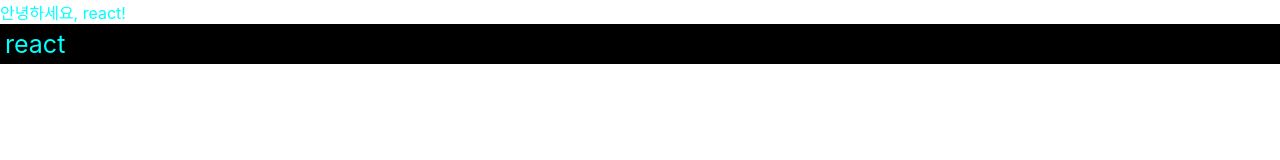
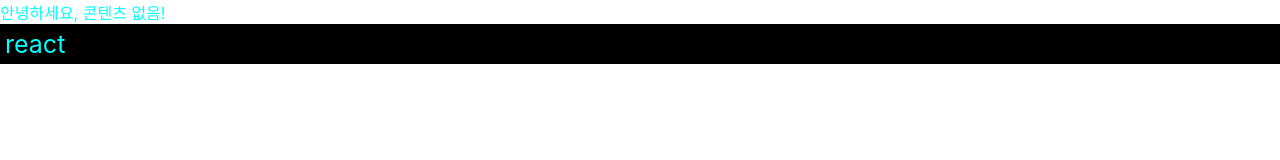
Before and after one commit to Kangbeom-Kim/Modern-react, a React (Create React App) app: page / in a window 1280 px wide. Shown: the top 160 px of the page. Built offline with nearby package versions, Linux system fonts and the light colour scheme.

Commit message:
defaultProps 로 기본값 설정

```diff
--- a/src/App.js
+++ b/src/App.js
@@ -12,7 +12,7 @@
   return (
     <>
       <Hello
-        Content={name}
+        // Content={name}
         ColorOfFont={style.color}
       />
       <div style={style}>{name}</div>
--- a/src/Hello.js
+++ b/src/Hello.js
@@ -3,3 +3,7 @@
 export default function Hello({Content, ColorOfFont}) {
     return <div style={{ color: ColorOfFont }}> 안녕하세요, {Content}!</div>
 }
+
+Hello.defaultProps = {
+    Content: '콘텐츠 없음'
+}
```
